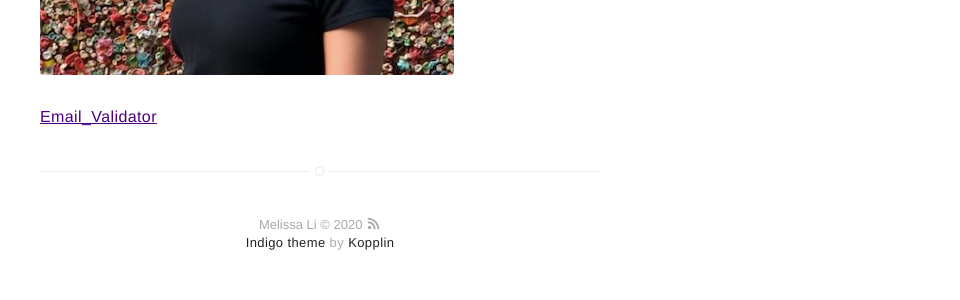
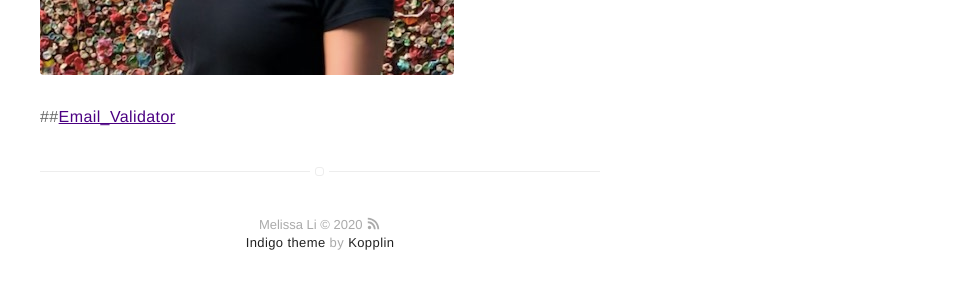
Before and after one commit to im-mel/im-mel.github.io, a Jekyll site: the page built from projects.md, in a window 1280 px wide. Shown: the part 827-1127 px from the top of the page, without its empty margins (320-1280 px from the left). Built offline with Jekyll 4.4.1, drawn with Linux system fonts in a browser that asks for light colours.

```diff
--- a/projects.md
+++ b/projects.md
@@ -4,4 +4,4 @@ layout: page
 ---
 ![Profile Image]({{ site.url }}/{{ site.picture }})
 
-[Email_Validator](https://github.com/im-mel/Email_Validator)
+##[Email_Validator](https://github.com/im-mel/Email_Validator)
```
